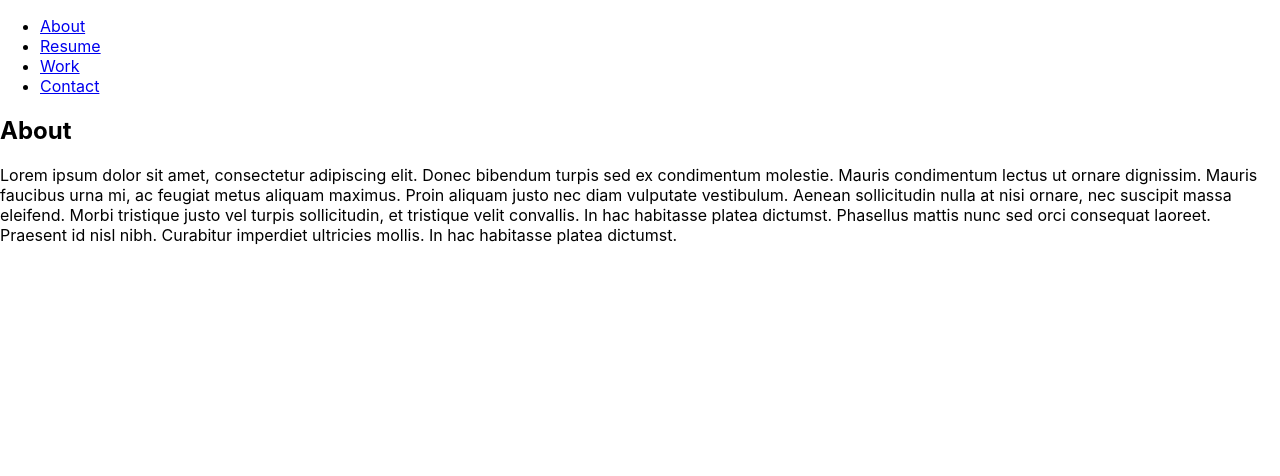
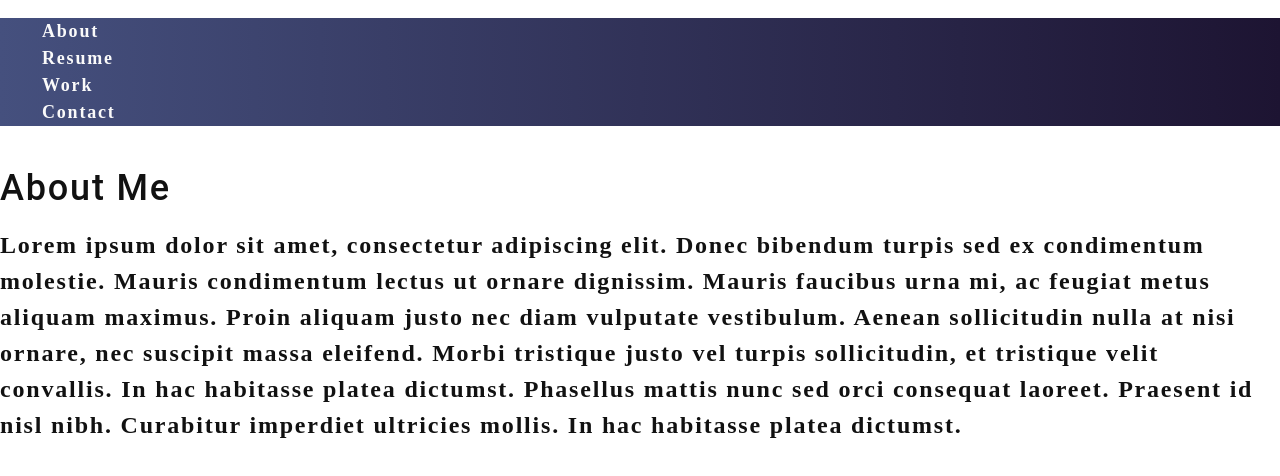
Before and after one commit to cphill11/react-portfolio, a React (Create React App) app: page / in a window 1280 px wide. Shown: the top 476 px of the page. Built offline with nearby package versions, Linux system fonts and the light colour scheme.

Commit message:
initial css

```diff
--- a/src/App.js
+++ b/src/App.js
@@ -1,5 +1,9 @@
 import React from "react";
 import PortfolioContainer from "./components/Portfolio-container";
+
+// can import images & CSS here as well
+import './App.css';
+
 
 const App = () => <PortfolioContainer />;
 
--- a/src/components/About.js
+++ b/src/components/About.js
@@ -3,7 +3,7 @@
 function About () {
     return (
         <section className="my-5">
-            <h1 id="about">About</h1>
+            <h1 id="about">About Me</h1>
             {/* <img src={coverImage} className="my-2" style={{ width: "100%" }} alt="cover" /> */}
       <div className="my-2">
         <p>
--- a/src/components/Contact.js
+++ b/src/components/Contact.js
@@ -2,8 +2,12 @@
 
 function Contact () {
     return (
-        <section>
-                Contact
+        <section className="my-5">
+        <h1 id="contact">Contact Me</h1>
+        {/* <img src={coverImage} className="my-2" style={{ width: "100%" }} alt="cover" /> */}
+        <div className="my-2">
+          <p>Placeholder text for my contact info.</p>
+        </div>
         </section>
     );
 }
--- a/src/components/NavTabs.js
+++ b/src/components/NavTabs.js
@@ -2,13 +2,12 @@
 
 function NavTabs({ currentPage, handlePageChange }) {
   return (
+    <header>
     <ul className="nav nav-tabs">
       <li className="nav-item">
         <a
           href="#about"
           onClick={() => handlePageChange('About')}
-          //*  The conditional (ternary) operator is the only JavaScript operator that takes three operands: a condition followed by a question mark ( ? ), then an expression to execute if the condition is truthy followed by a colon ( : ), and finally the expression to execute if the condition is falsy.
-
           className={currentPage === 'About' ? 'nav-link active' : 'nav-link'}
         >
           About
@@ -37,7 +36,6 @@
       <li className="nav-item">
         <a
           href="#contact"
-          //  TODO: Add a comment explaining what this logic is doing
 
           onClick={() => handlePageChange('Contact')}
           className={currentPage === 'Contact' ? 'nav-link active' : 'nav-link'}
@@ -46,6 +44,7 @@
         </a>
       </li>
     </ul>
+    </header>
   );
 }
 
--- a/src/components/Resume.js
+++ b/src/components/Resume.js
@@ -1,11 +1,15 @@
-import React from 'react';
+import React from "react";
 
-function Resume () {
-    return (
-        <section>
-                Resume
-        </section>
-    );
+function Resume() {
+  return (
+    <section className="my-5">
+      <h1 id="resume">Resume</h1>
+      {/* <img src={coverImage} className="my-2" style={{ width: "100%" }} alt="cover" /> */}
+      <div className="my-2">
+        <p>Placeholder text for my resume.</p>
+      </div>
+    </section>
+  );
 }
 
 export default Resume;
--- a/src/components/Work.js
+++ b/src/components/Work.js
@@ -1,11 +1,17 @@
-import React from 'react';
+import React from "react";
 
-function Work () {
-    return (
-        <section>
-                Work
-        </section>
-    );
+function Work() {
+  return (
+    <section className="my-5">
+      <h1 id="work">Works on Display</h1>
+      {/* <img src={coverImage} className="my-2" style={{ width: "100%" }} alt="cover" /> */}
+      <div className="my-2">
+        <p>
+         Placeholder for links to repos.
+        </p>
+      </div>
+    </section>
+  );
 }
 
 export default Work;
--- a/src/index.css
+++ b/src/index.css
@@ -1,4 +1,4 @@
-body {
+/* body {
   margin: 0;
   font-family: -apple-system, BlinkMacSystemFont, 'Segoe UI', 'Roboto', 'Oxygen',
     'Ubuntu', 'Cantarell', 'Fira Sans', 'Droid Sans', 'Helvetica Neue',
@@ -10,4 +10,299 @@
 code {
   font-family: source-code-pro, Menlo, Monaco, Consolas, 'Courier New',
     monospace;
+} */
+
+main {
+  margin: 0 auto;
+  max-width: 90%;
+  padding: 50px 30px;
 }
+:root {
+  --primary-color: #928d8d;
+  --secondary-color: #0a3247;
+  --tertiary-color: #2f2d8f;
+  --light: #fafafa;
+  --dark: #000000;
+  --darker: #111111;
+  --error: rgb(228, 46, 1);
+  --spacing-one: calc(1rem * 0.5);
+  --spacing-two: calc(1rem);
+  --spacing-five: calc(2.5rem);
+}
+
+* {
+  box-sizing: border-box;
+}
+
+html,
+body {
+  min-height: 100%;
+}
+
+body {
+  margin: 0;
+  padding: 0;
+  font-weight: 600;
+  line-height: 1.5;
+  font-size: 18px;
+  letter-spacing: 0.1em;
+  background: var(--tertiary);
+  color: var(--darker);
+  font-family: 'Poiret One', cursive;
+}
+
+h1,
+h2,
+h3,
+h4,
+h5,
+h6 {
+  font-family: 'Roboto', sans-serif;
+  font-weight: 500;
+  margin: 5px 0;
+  line-height: 1.25;
+}
+
+h1 {
+  font-size: 2.25rem;
+  font-style: bold;
+}
+
+h2 {
+  font-size: 2.25rem;
+  font-weight: bolder;
+}
+
+h3 {
+  font-size: 1.75rem;
+}
+
+h4 {
+  font-size: 1.5rem;
+}
+
+h5 {
+  font-size: 1.25rem;
+}
+
+h6 {
+  font-size: 1rem;
+}
+
+p {
+  font-size: 1.5rem;
+  margin-top: 0;
+}
+
+a {
+  color: var(--tertiary);
+  text-decoration: none;
+  font-weight: bold;
+}
+
+a:hover {
+  text-decoration: underline;
+}
+
+header {
+  font-weight: 100;
+  background: linear-gradient(to right, rgb(69, 80, 126), rgb(29, 20, 50));
+}
+
+header a {
+  color: var(--light);
+}
+
+button {
+  font-size: 1rem;
+  text-decoration: none;
+  padding: 0.25rem 1rem;
+  border-radius: 0.5rem;
+  border: none;
+  outline: none;
+  cursor: pointer;
+  margin: 0 1px;
+  background-color: var(--secondary);
+}
+
+button:hover {
+  opacity: 0.8;
+}
+
+button[disabled] {
+  cursor: default;
+  opacity: 0.8;
+}
+
+img {
+  max-width: 100%;
+}
+
+span[role='img'] {
+  cursor: default;
+}
+
+form {
+  width: 40%;
+}
+
+input {
+  font-size: 1rem;
+  padding: 0.25rem;
+  border: 1px solid var(--dark);
+  outline: none;
+  border-radius: 3px;
+  transition: box-shadow 0.2s;
+}
+
+input:focus {
+  border: 1px solid var(--secondary);
+  box-shadow: 0 0 0.25rem rgba(0, 0, 0, 0.5);
+}
+
+li {
+  list-style: none;
+}
+
+nav a:hover {
+  text-decoration: none;
+}
+
+nav li {
+  cursor: pointer;
+}
+
+textarea {
+  width: 600px;
+  height: 120px;
+  border: 3px solid #cccccc;
+  padding: 5px;
+}
+
+.container {
+  width: 85%;
+  max-width: 1200px;
+  margin-left: auto;
+  margin-right: auto;
+}
+
+.flex-row {
+  display: flex;
+  flex-wrap: wrap;
+}
+
+.space-between {
+  justify-content: space-between;
+}
+
+.flex-end {
+  justify-content: flex-end;
+}
+
+.mx-1 {
+  margin-right: var(--spacing-one);
+  margin-left: var(--spacing-one);
+}
+
+.mx-2 {
+  margin-right: var(--spacing-two);
+  margin-left: var(--spacing-two);
+}
+
+.my-1 {
+  margin-top: var(--spacing-one);
+  margin-bottom: var(--spacing-one);
+}
+
+.my-2 {
+  margin-top: var(--spacing-two);
+  margin-bottom: var(--spacing-two);
+}
+
+.my-5 {
+  margin-top: var(--spacing-five);
+  margin-bottom: var(--spacing-five);
+}
+
+.px-1 {
+  padding-right: var(--spacing-one);
+  padding-left: var(--spacing-one);
+}
+
+.px-2 {
+  padding-right: var(--spacing-two);
+  padding-left: var(--spacing-two);
+}
+
+.py-1 {
+  padding-top: var(--spacing-one);
+  padding-bottom: var(--spacing-one);
+}
+
+.py-2 {
+  padding-top: var(--spacing-two);
+  padding-bottom: var(--spacing-two);
+}
+
+.card {
+  width: 25%;
+  text-align: center;
+}
+
+.img-thumbnail {
+  width: auto;
+  height: 300px;
+  margin-bottom: 50px;
+  cursor: pointer;
+}
+
+.modalBackdrop {
+  background: rgba(0, 0, 0, 0.65);
+  bottom: 0;
+  left: 0;
+  overflow: auto;
+  position: fixed;
+  right: 0;
+  top: 0;
+  z-index: 1;
+}
+
+.modalContainer {
+  background: var(--darker);
+  border-radius: 5px;
+  max-width: 100%;
+  margin: 50px auto;
+  padding: 15px;
+  width: 960px;
+}
+
+.modalTitle {
+  font-size: 18px;
+  font-weight: 600;
+  margin-bottom: 25px;
+}
+
+button {
+  background: var(--primary);
+  border: 0;
+  border-radius: 5px;
+  color: #fff;
+  cursor: pointer;
+  font-size: 16px;
+  font-weight: 600;
+  margin-bottom: 30px;
+  padding: 10px 15px;
+}
+
+a {
+  border-radius: 5px;
+  color: var(--primary);
+  font-weight: 600;
+  padding: 2px 4px;
+  margin-left: -2px;
+  margin-right: -2px;
+}
+
+.navActive {
+  color: var(--secondary);
+}
```
Also changed, not shown: src/components/Portfolio-container.js (+3 -4 lines).
